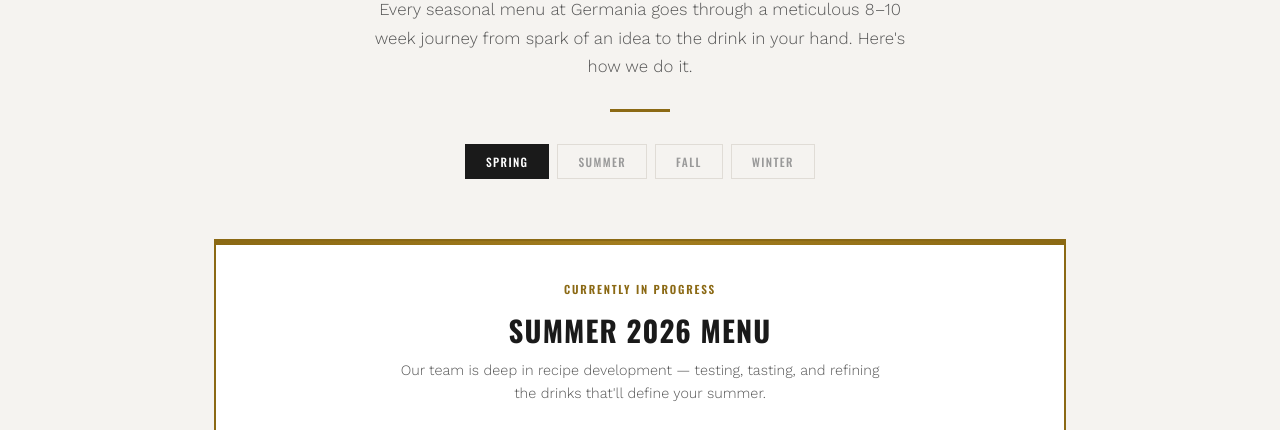
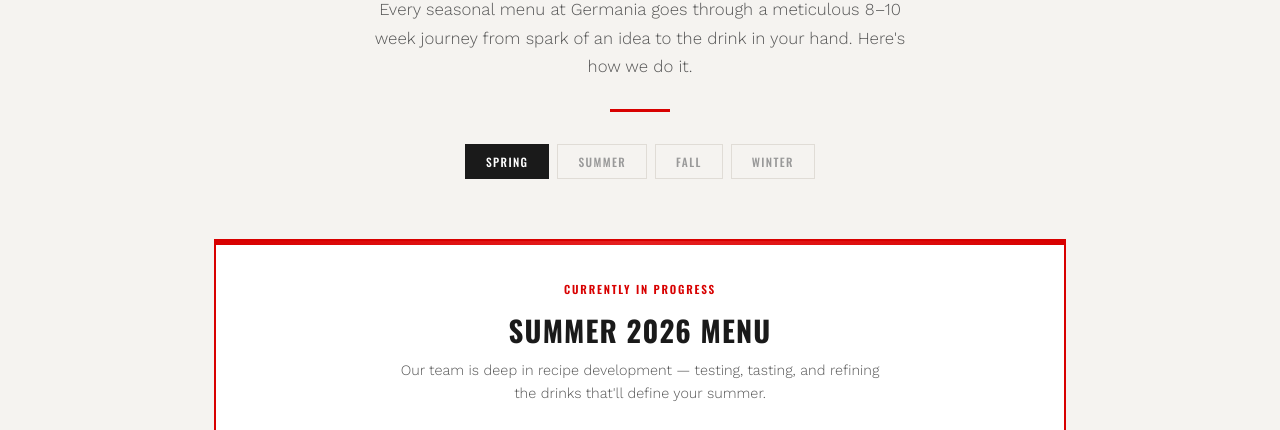
Before and after one commit to benjaminBrynildsen/germania-menu-process, a plain HTML site: page index.html in a window 1280 px wide. Shown: the part 366-796 px from the top of the page. Drawn offline with nearby package versions, Linux system fonts and the light colour scheme.

Commit message:
Switch accent to Germania red

```diff
--- a/index.html
+++ b/index.html
@@ -13,9 +13,9 @@
     :root {
       --bg: #f5f3f0;
       --bg-card: #ffffff;
-      --accent: #8b6914;
-      --accent-light: #a37d1e;
-      --accent-glow: rgba(139, 105, 20, 0.08);
+      --accent: #D80000;
+      --accent-light: #E52020;
+      --accent-glow: rgba(216, 0, 0, 0.08);
       --text: #1a1a1a;
       --text-secondary: #555555;
       --text-muted: #999999;
```
